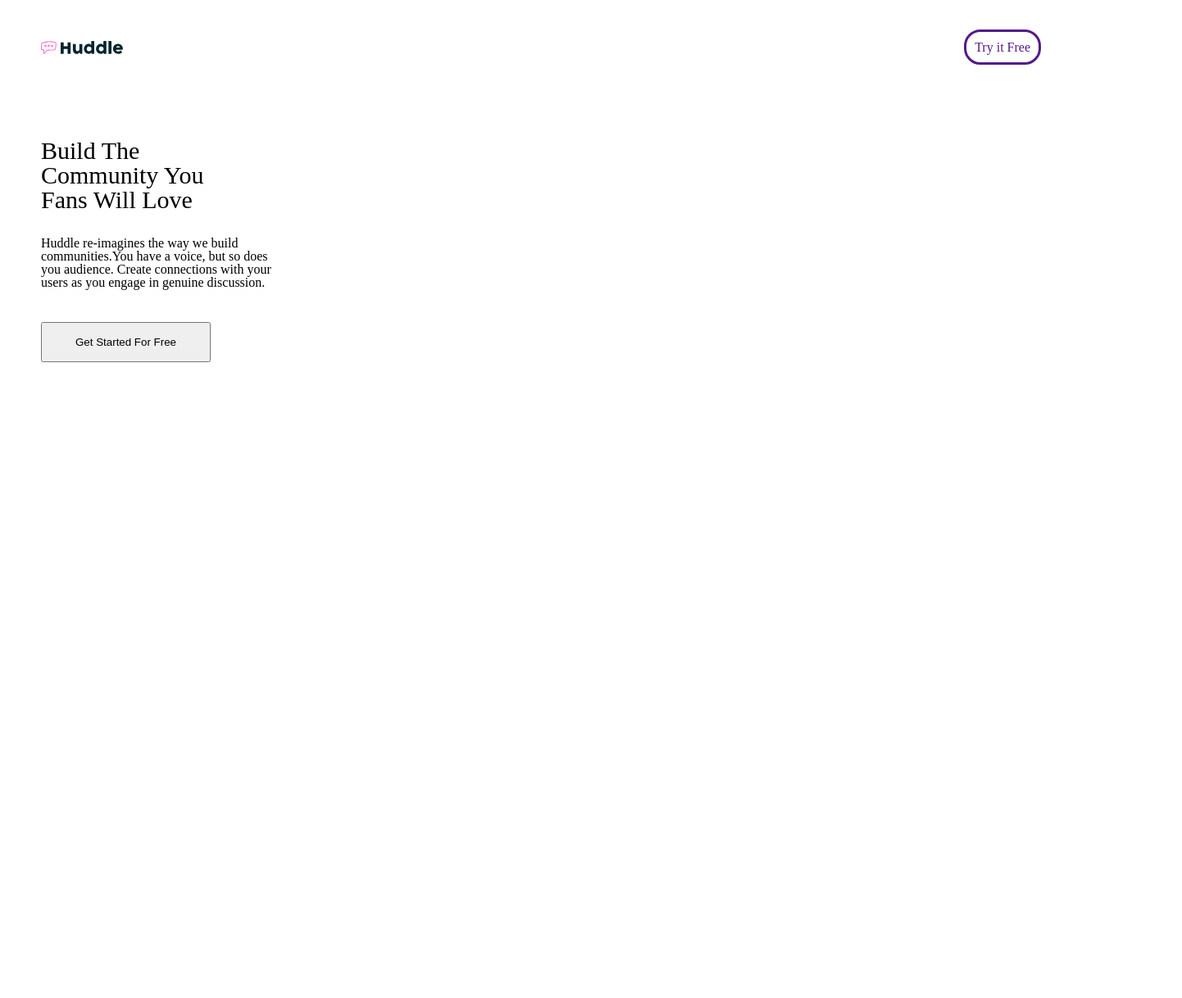
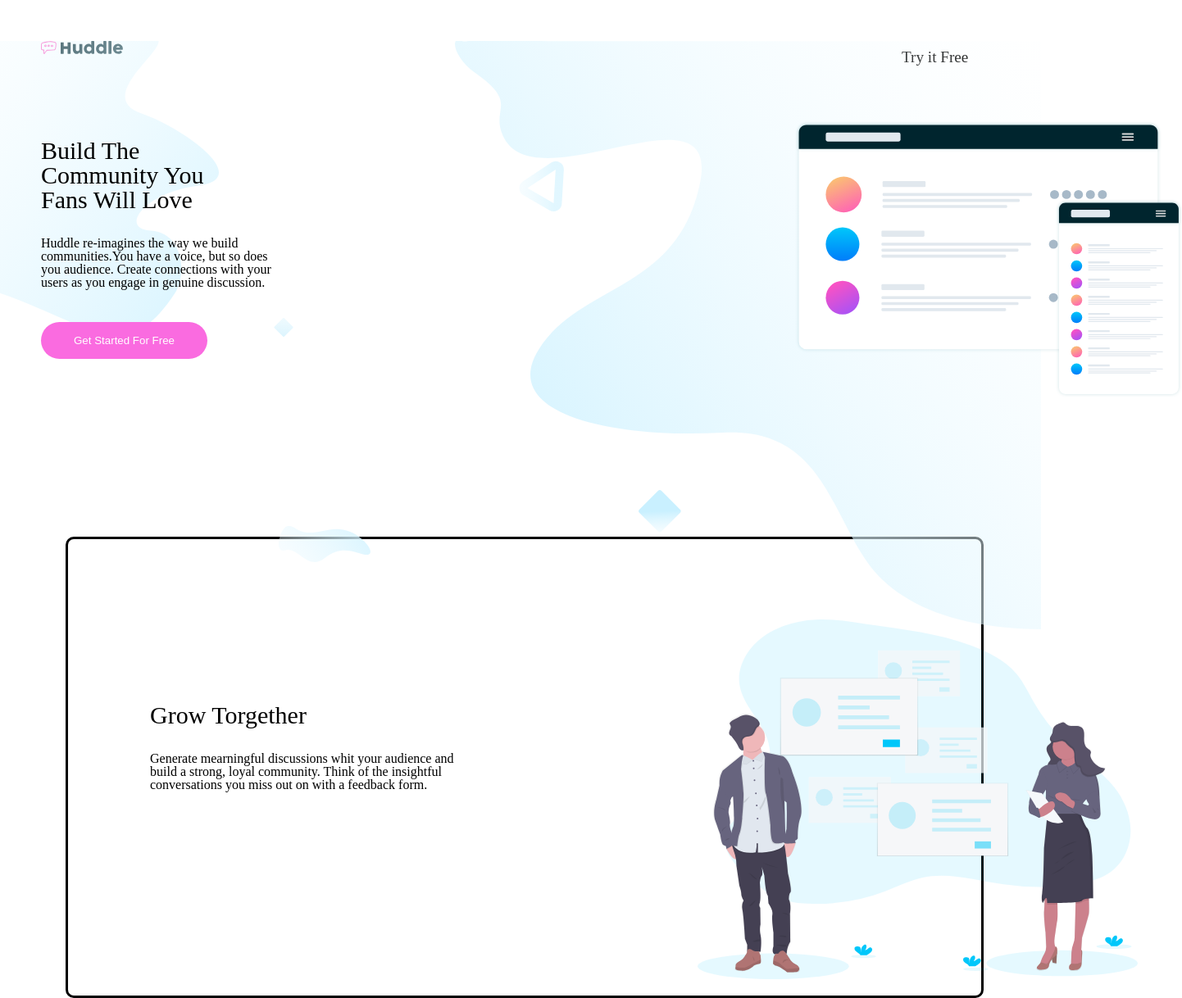
Before and after one commit to filipe-dias-dev/huddle_landing_page, a plain HTML site: page index.html in a window 1280 px wide. Shown: the whole page at 82% size, 1442 px wide, since content can reach past the window. Before the commit the page ends 800 px from the top, so only its background shows below. Drawn offline with Linux system fonts and the light colour scheme.

Commit message:
inserindo caixas css

```diff
--- a/index.html
+++ b/index.html
@@ -14,14 +14,29 @@
             <h1><img class="img-logo" src="./images/logo.svg" alt=""></h1>
         <nav>
         <ul>
-            <li><a href="">Try it Free</a></li>
+            <li><a id="texto-topo" href="">Try it Free</a></li>
+            <li><img class="img_desktop"src="./images/bg-hero-desktop.svg" alt="">
+            </li>
         </ul>
         </nav>
         </div>
         <h2 class="titulo">Build The Community You Fans Will Love</h2>
         <p class="paragrafo">Huddle re-imagines the way we build communities.You have a voice, but so does you audience. Create connections with your users as you engage in genuine discussion.</p>
         <button id="botao">Get Started For Free</button>
+        <img class="img_mockups" src="./images/illustration-mockups.svg" alt="">
     </header>
 
+    <main>
+        <div class="caixa_1">
+        <ul>
+            <li>
+                <h3 class="torgether">Grow Torgether</h3>
+                <p class="paragrafo_torgether">Generate mearningful discussions whit your audience and build a strong, loyal community. Think of the insightful conversations you miss out on with a feedback form.</p>
+                <img id="img_torgether" src="./images/illustration-grow-together.svg" alt="">
+
+            </li>
+        </ul>
+    </div>
+    </main>
 </body>
 </html>
--- a/styles.css
+++ b/styles.css
@@ -4,6 +4,11 @@ header {
 
 .img-logo {
     width: 100px;
+}
+
+#texto-topo {
+    display: block;
+    padding-left: 1300px;
 }
 
 nav {
@@ -18,12 +23,14 @@ nav li {
 }
 
 li a {
-    padding: 10px 10px;
-    border: solid;
-    background-color: white;
-    border-radius: 20px;
+    position: absolute;
+    padding: 10px 60px;
+    border: none;
+    color: black;
+    border-radius: 30px;
     text-align: center;
     text-decoration: none;
+    font-size: larger;
 }
 
 .titulo {
@@ -43,4 +50,51 @@ li a {
     position: relative;
     top: 170px;
     padding: 15px 40px;
+    border-radius: 25px;
+    border: none;
+    background-color: rgb(250, 107, 224);
+    color: white;
 }
+
+.img_mockups {
+    position: relative;
+    display: flex;
+    left: 420px;
+    bottom: 120px;
+    padding-left: 500px;
+    width: 40%;
+
+}
+
+.img_desktop {
+    position: relative;
+}
+
+.caixa_1 {
+   display: flex;
+   border: solid;
+    border-radius: 10px;
+    margin: auto 80px;
+}
+
+.paragrafo_torgether {
+    position: relative;
+    top: 230px;
+    left: 100px;
+    width: 36%;
+}
+
+.torgether {
+    position: relative;
+    top: 200px;
+    left: 100px;
+    font-size: 30px;
+}
+
+#img_torgether {
+    display: flex;
+    position: relative;
+    width: 50%;
+    left: 500px;
+    margin: 20px auto;
+}
```
